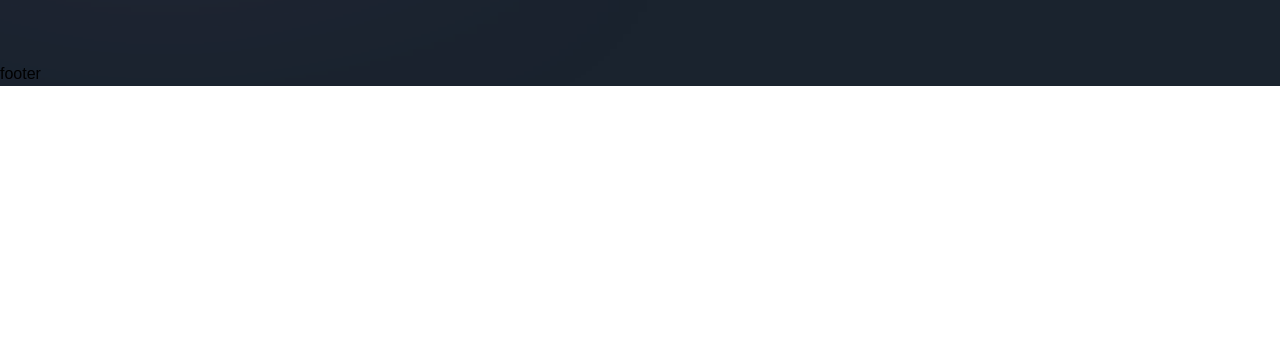
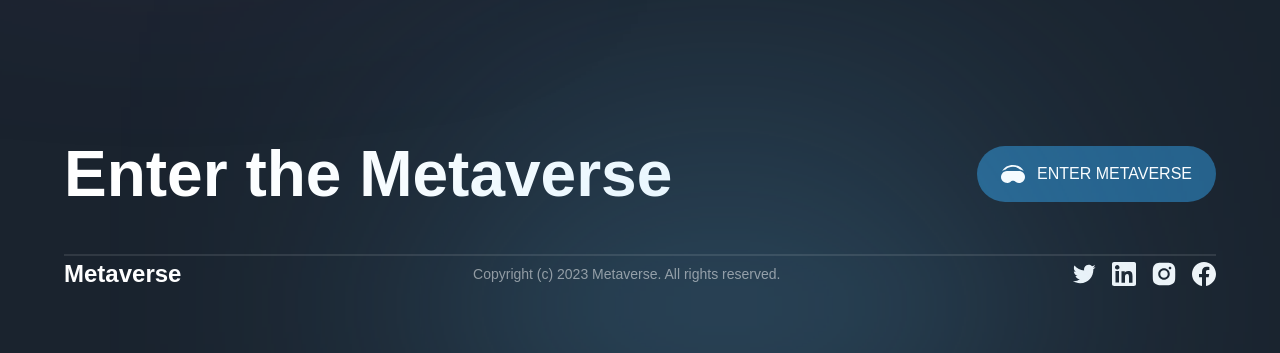
Before and after one commit to AWAIS97/metaverse, a Next.js app: page / in a window 1280 px wide. Shown: the part 7019-7372 px from the top of the page. Before the commit the page ends 7105 px from the top, so only its background shows below. Built offline with nearby package versions, Linux system fonts and the light colour scheme; a web font is replaced by a local one.

Commit message:
Footer done

```diff
--- a/components/Footer.jsx
+++ b/components/Footer.jsx
@@ -1,9 +1,59 @@
-'use client';
+"use client";
+import { motion } from "framer-motion";
+import { socials } from "../constants";
+import styles from "../styles";
+import { footerVariants } from "../utils/motion";
 
 const Footer = () => (
-  <footer>
-    footer
-  </footer>
+  <motion.footer
+    variants={footerVariants}
+    initial="hidden"
+    whileInView="show"
+    className={`${styles.paddings} py-8 relative`}
+  >
+    <div className="footer-gradient" />
+    <div className={`${styles.innerWidth} mx-auto flex flex-col gap-8`}>
+      <div className="flex items-center justify-between flex-wrap gap-5">
+        <h4 className="font-bold md:text-[64px] text-[44px] text-white">
+          Enter the Metaverse
+        </h4>
+        <button
+          type="button"
+          className="flex items-center h-fit py-4 px-6 bg-[#25618b] rounded-[32px] gap-[12px]"
+        >
+          <img
+            src="./headset.svg"
+            alt="headset"
+            className="w-[24px] h-[24px] object-contain"
+          />
+          <span className="font-normal text-[16px] text-white">
+            ENTER METAVERSE
+          </span>
+        </button>
+      </div>
+      <div className="flex flex-col">
+        <div className="md-[50px] h-[2px] bg-white opacity-10" />
+        <div className="flex items-center justify-between flex-wrap gap-4">
+          <h4 className="font-extrabold text-[24px] text-white">Metaverse</h4>
+          <p className="font-normal text-[14px] text-white opacity-50">
+            Copyright (c) 2023 Metaverse. All rights reserved.
+          </p>
+          <div className="flex gap-4">
+            {socials.map((social) => {
+              return (
+                <img
+                  key={social.name}
+                  src={social.url}
+                  alt={social.name}
+                  className="w-[24px] h-[24px] object-contain cursor-pointer"
+                />
+              );
+            })}
+          </div>
+        </div>
+      </div>
+    </div>
+  </motion.footer>
 );
 
 export default Footer;
```
